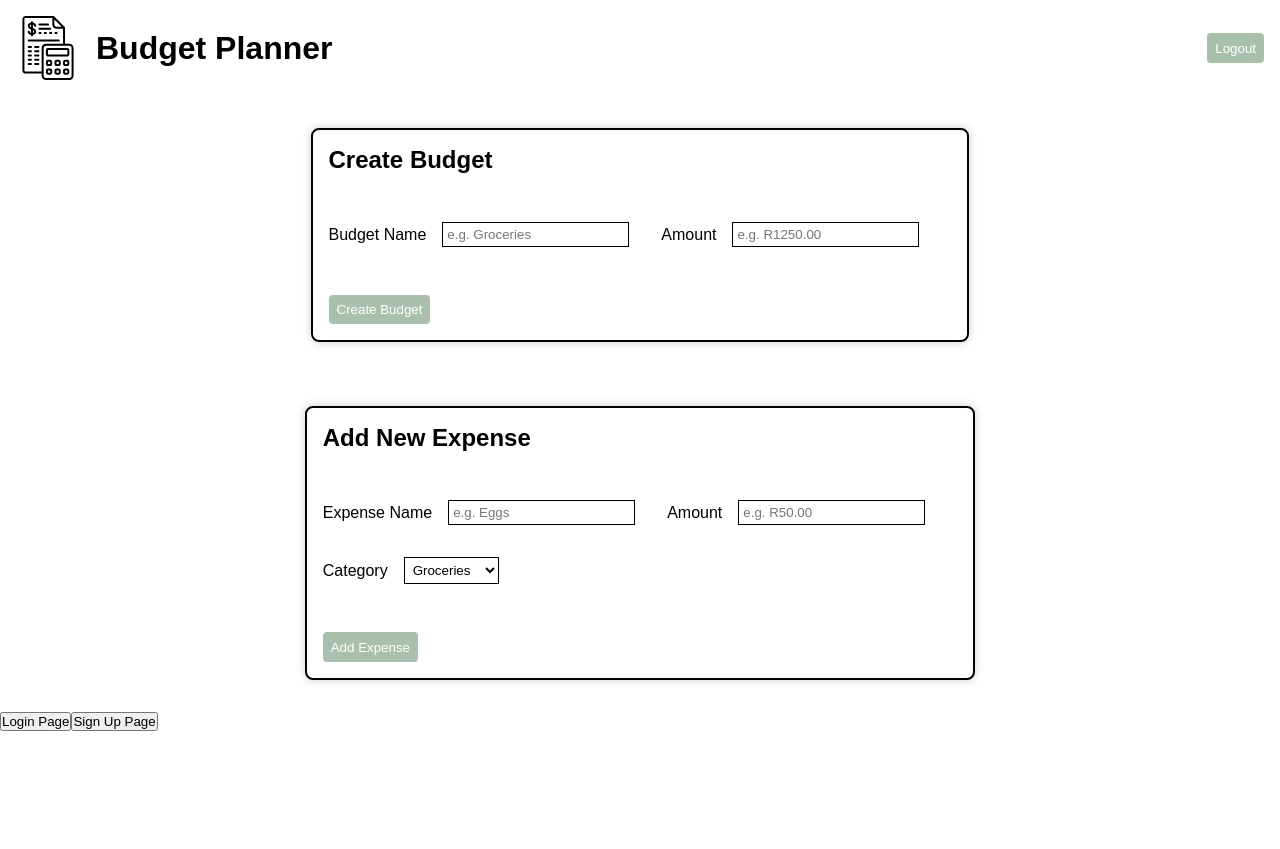
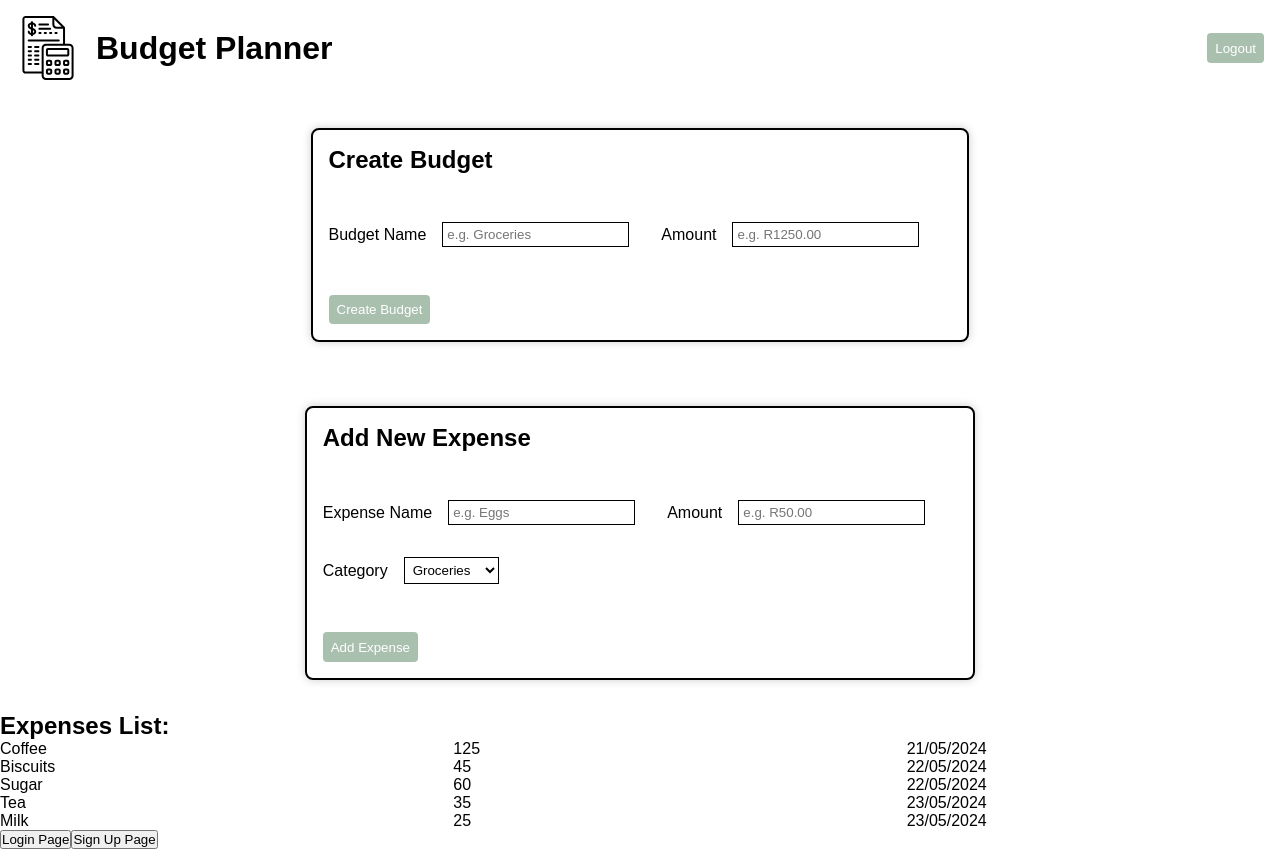
Before and after one commit to BbdBudgetPlanner/frontend, a React (Vite) app: page / in a window 1280 px wide. Before the commit the page ends 800 px from the top, so only its background shows below. Built offline with nearby package versions, Linux system fonts and the light colour scheme.

Commit message:
Started Expense List component

```diff
--- /dev/null
+++ b/src/components/ExpensesList/ExpensesList.css
@@ -0,0 +1,5 @@
+.list-row {
+    display: grid;
+    grid-template-columns: repeat(3, 1fr);
+    gap: 5rem;
+}
--- /dev/null
+++ b/src/components/ExpensesList/ExpensesList.jsx
@@ -0,0 +1,28 @@
+import "./ExpensesList.css"
+
+const ExpensesList = () => {
+    const testArray = [
+        {name: "Coffee", price: 125.00, date: "21/05/2024"},
+        {name: "Biscuits", price: 45.00, date: "22/05/2024"},
+        {name: "Sugar", price: 60.00, date: "22/05/2024"},
+        {name: "Tea", price: 35.00, date: "23/05/2024"},
+        {name: "Milk", price: 25.00, date: "23/05/2024"},
+    ]
+
+    return (
+        <div>
+            <h2>Expenses List:</h2>
+            {
+                testArray.map((expense, index) => (
+                    <div className="list-row" key={index}>
+                        <div>{expense.name}</div>
+                        <div>{expense.price}</div>
+                        <div>{expense.date}</div>
+                    </div>
+                ))
+            }
+        </div>
+    )
+}
+
+export default ExpensesList;
--- a/src/pages/Home/Home.jsx
+++ b/src/pages/Home/Home.jsx
@@ -4,6 +4,7 @@ import "./Home.css"
 
 import CreateBudgetForm from "../../components/CreateBudgetForm/CreateBudgetForm.jsx";
 import AddExpenseForm from "../../components/AddExpenseForm/AddExpenseForm.jsx";
+import ExpensesList from "../../components/ExpensesList/ExpensesList.jsx";
 
 const Home = () => {
     const navigate = useNavigate();
@@ -14,6 +15,7 @@ const Home = () => {
             <CreateBudgetForm />
             <AddExpenseForm />
             </div>
+            <ExpensesList />
             <button onClick={() => {
                 navigate("/login")
             }}>Login Page
```
